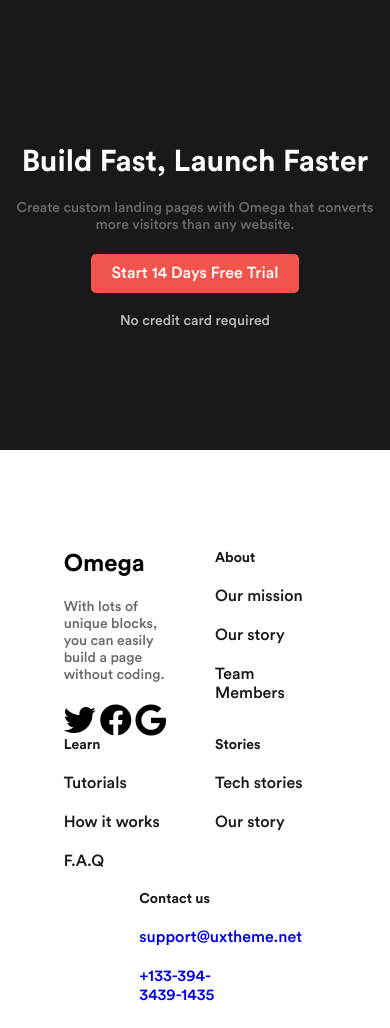
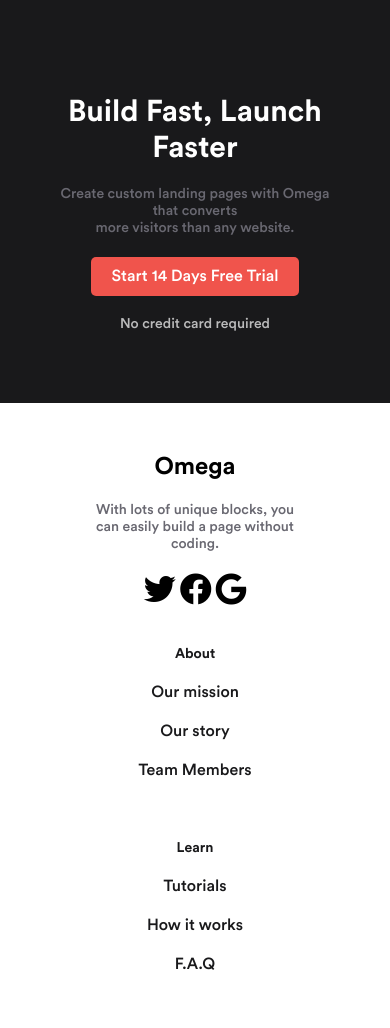
Before and after one commit to Makhmudjon1997/Omega5, a plain HTML site: page index.html in a window 390 px wide. Shown: the part 5639-6667 px from the top of the page. Drawn offline with Linux system fonts and the light colour scheme.

Commit message:
update style.css

```diff
--- a/style.css
+++ b/style.css
@@ -1072,7 +1072,13 @@ ol {
 
     .footer-item{
         width: 40%;
+        margin: 20px 0;
     }
+
+    .trial-footer-box{
+        padding: 50px;
+    }
+
 }
 
 /* OK */
@@ -1097,6 +1103,21 @@ ol {
         margin: 0 auto;
     }
 
+    .trial-footer-box{
+        padding: 50px;
+    }
+
+    .footer{
+        padding: 30px;
+    }
+
+    .footer-item{
+        width: 80%;
+        margin: 0 auto;
+        text-align: center;
+        margin: 20px 0;
+    }
+
 }
 
 /* OK */
```
